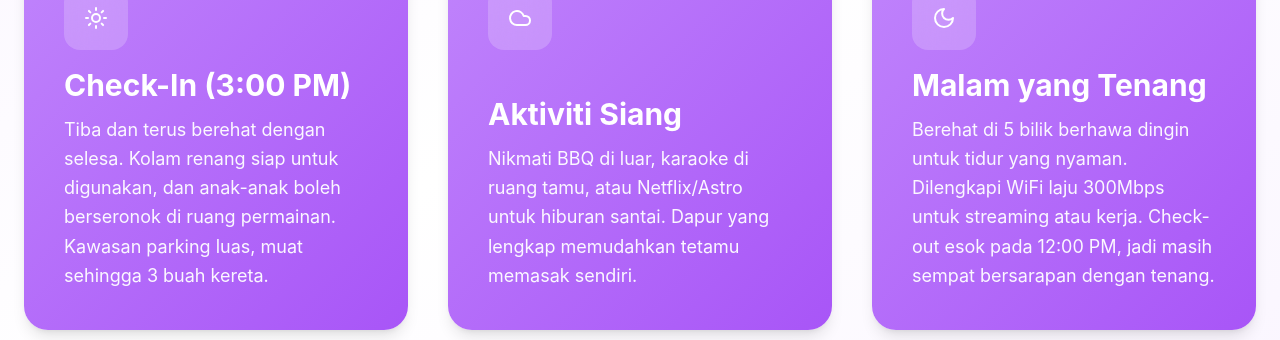
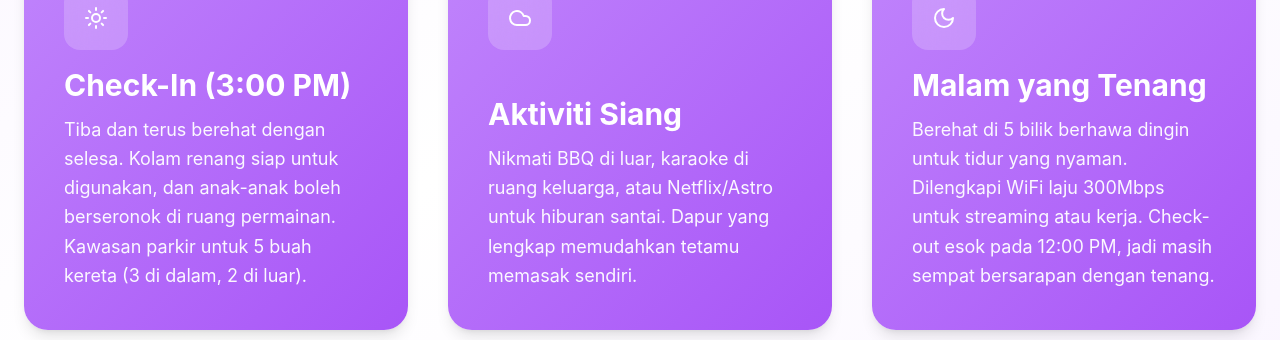
Before and after one commit to najmizulhusni/lavender-villa, a React (Vite) app: page / in a window 1280 px wide. Shown: the part 1166-1506 px from the top of the page. Built offline with nearby package versions, Linux system fonts and the light colour scheme; no server answers; the database is empty.

Commit message:
Update parking info and karaoke location
- Parking: 5 kereta (3 dalam, 2 luar)
- Karaoke: ruang keluarga (not ruang tamu)

```diff
--- a/src/App.jsx
+++ b/src/App.jsx
@@ -143,13 +143,13 @@ export default function HomestayExperience() {
       title: 'Check-In (3:00 PM)',
       time: 'mornings',
       icon: <Sun className="w-6 h-6" />,
-      desc: 'Tiba dan terus berehat dengan selesa. Kolam renang siap untuk digunakan, dan anak-anak boleh berseronok di ruang permainan. Kawasan parking luas, muat sehingga 3 buah kereta.'
+      desc: 'Tiba dan terus berehat dengan selesa. Kolam renang siap untuk digunakan, dan anak-anak boleh berseronok di ruang permainan. Kawasan parkir untuk 5 buah kereta (3 di dalam, 2 di luar).'
     },
     {
       title: 'Aktiviti Siang',
       time: 'afternoons',
       icon: <Cloud className="w-6 h-6" />,
-      desc: 'Nikmati BBQ di luar, karaoke di ruang tamu, atau Netflix/Astro untuk hiburan santai. Dapur yang lengkap memudahkan tetamu memasak sendiri.'
+      desc: 'Nikmati BBQ di luar, karaoke di ruang keluarga, atau Netflix/Astro untuk hiburan santai. Dapur yang lengkap memudahkan tetamu memasak sendiri.'
     },
     {
       title: 'Malam yang Tenang',
```
